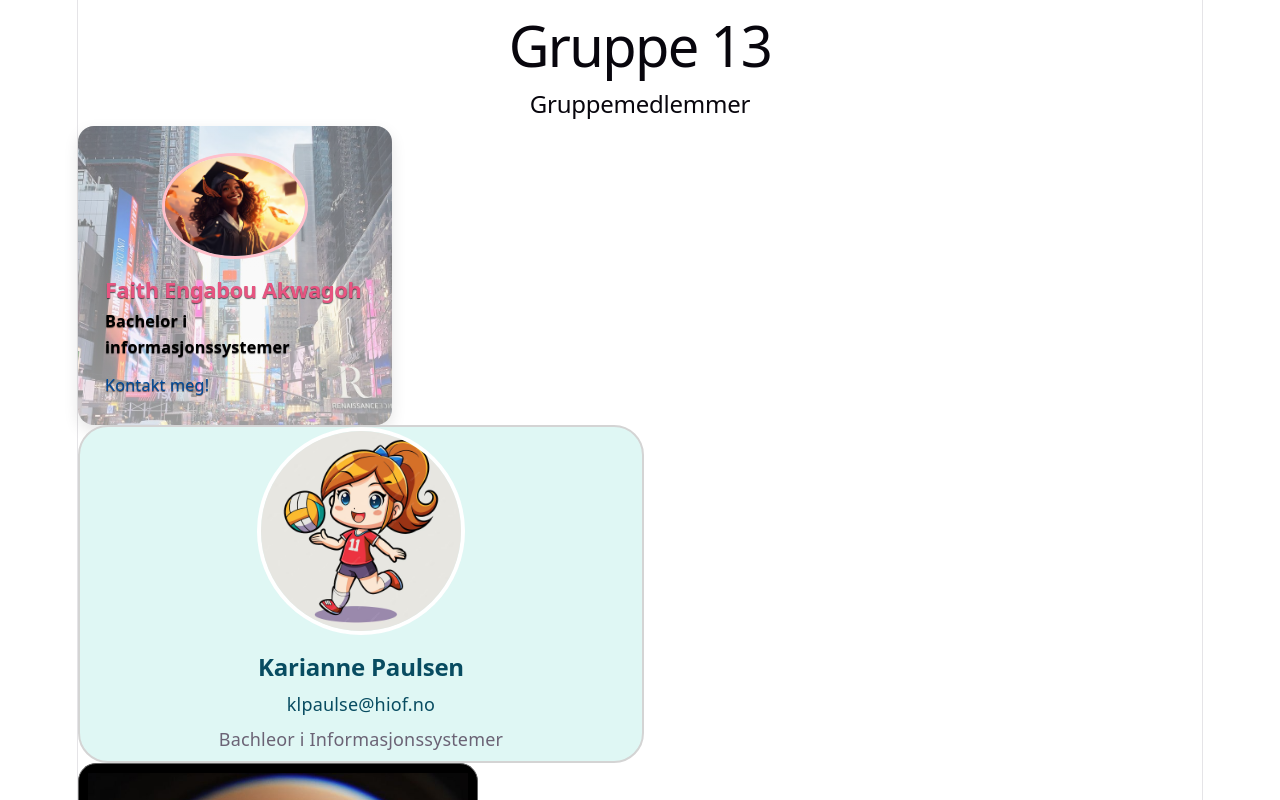
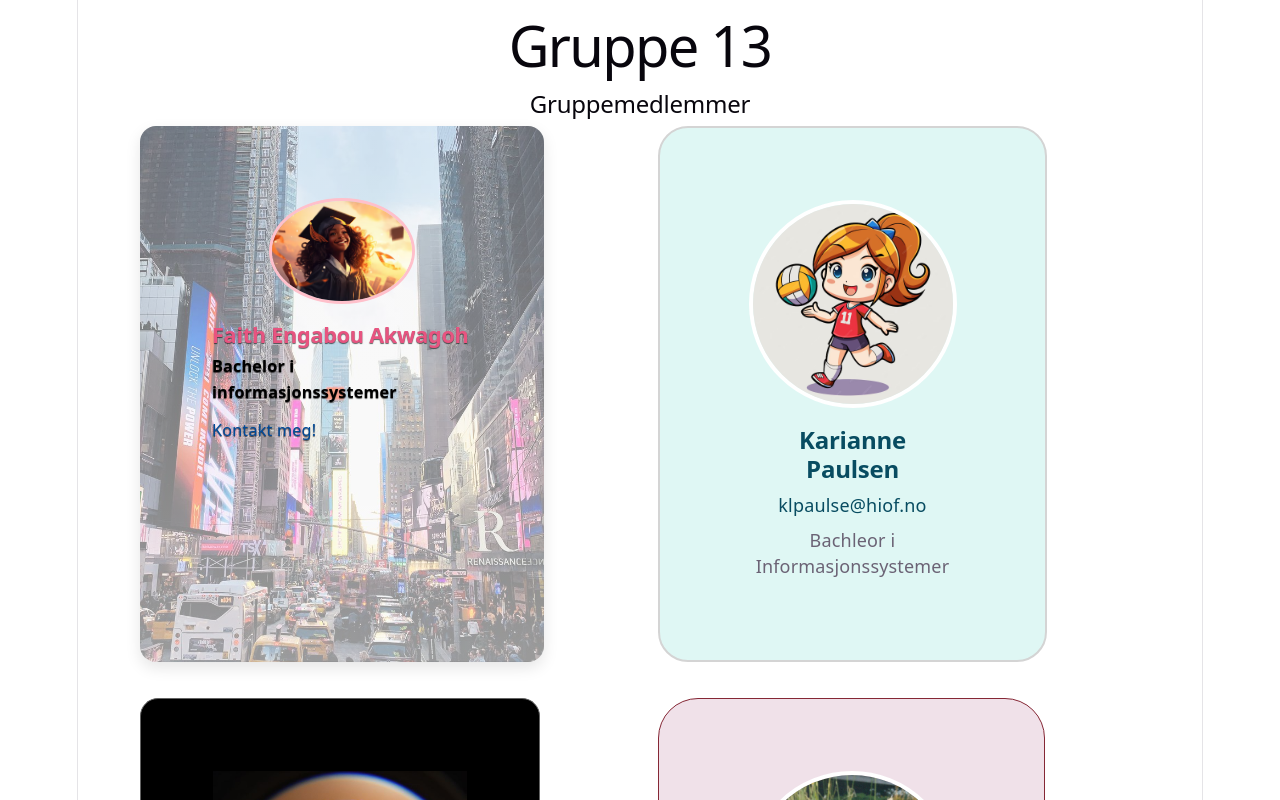
Before and after one commit to paulinehdev/arbeidskrav4_UIN26_13, a React app in the folder frontend/: page / in a window 1280 px wide. Shown: the top 800 px of the page. Built offline with nearby package versions, Linux system fonts and the light colour scheme; no server answers; the HTML template or start-up script is replaced by a standard one.

Commit message:
app.css lagt til og app.jsx endriner

```diff
--- a/frontend/src/App.css
+++ b/frontend/src/App.css
@@ -21,11 +21,23 @@
 .arbeidskrav-layout ul{
    text-align: left;
   list-style: none;
-
-
 }
 
 .arbeidskrav-layout li{
    border-bottom: 2px solid #a9a7a7;
    padding-bottom: 2%;
 }
+
+.medlem-kort {
+  display: grid;
+  grid-template-columns: repeat(2, 1fr);
+
+  gap: 2rem;
+  width: 100%;
+  max-width: 1000px;
+  margin: 0 auto;
+}
+
+.medlem-kort article {
+  padding: 4rem;
+}
--- a/frontend/src/App.jsx
+++ b/frontend/src/App.jsx
@@ -8,16 +8,15 @@ import PaulineProfile from './components/PaulineProfile'
 function App() {
 
 
-  return (
+   return (
     <>
     <header>
       <h1>Gruppe 13</h1>
     </header>
 
     <main>
-      <section>
-        <h2>Gruppemedlemmer</h2>
-
+      <h2>Gruppemedlemmer</h2>
+      <section className="medlem-kort">
         {/* Her skal vi lage komponentene våre */}
         <FaithProfile />
         <KarianneProfile />
```
